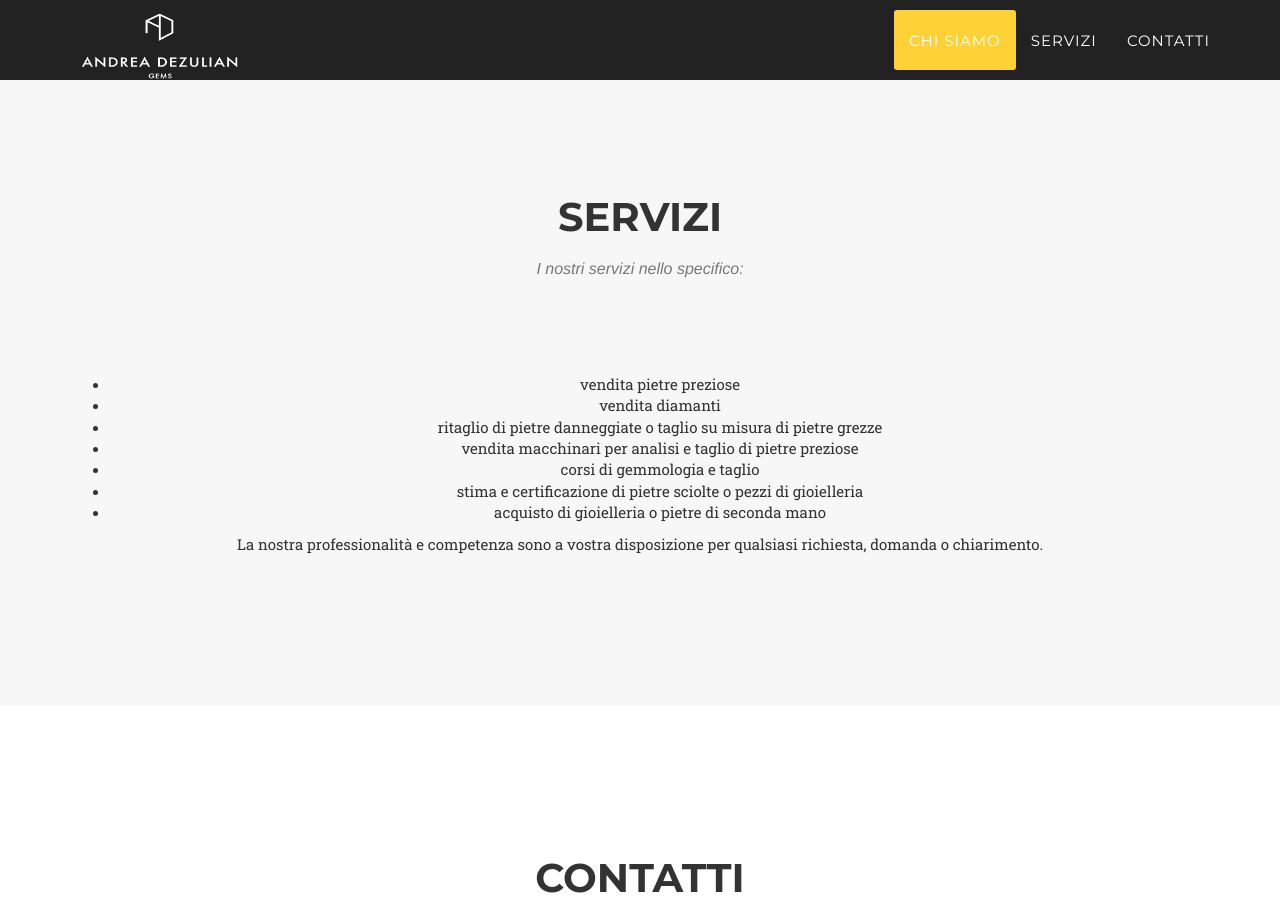
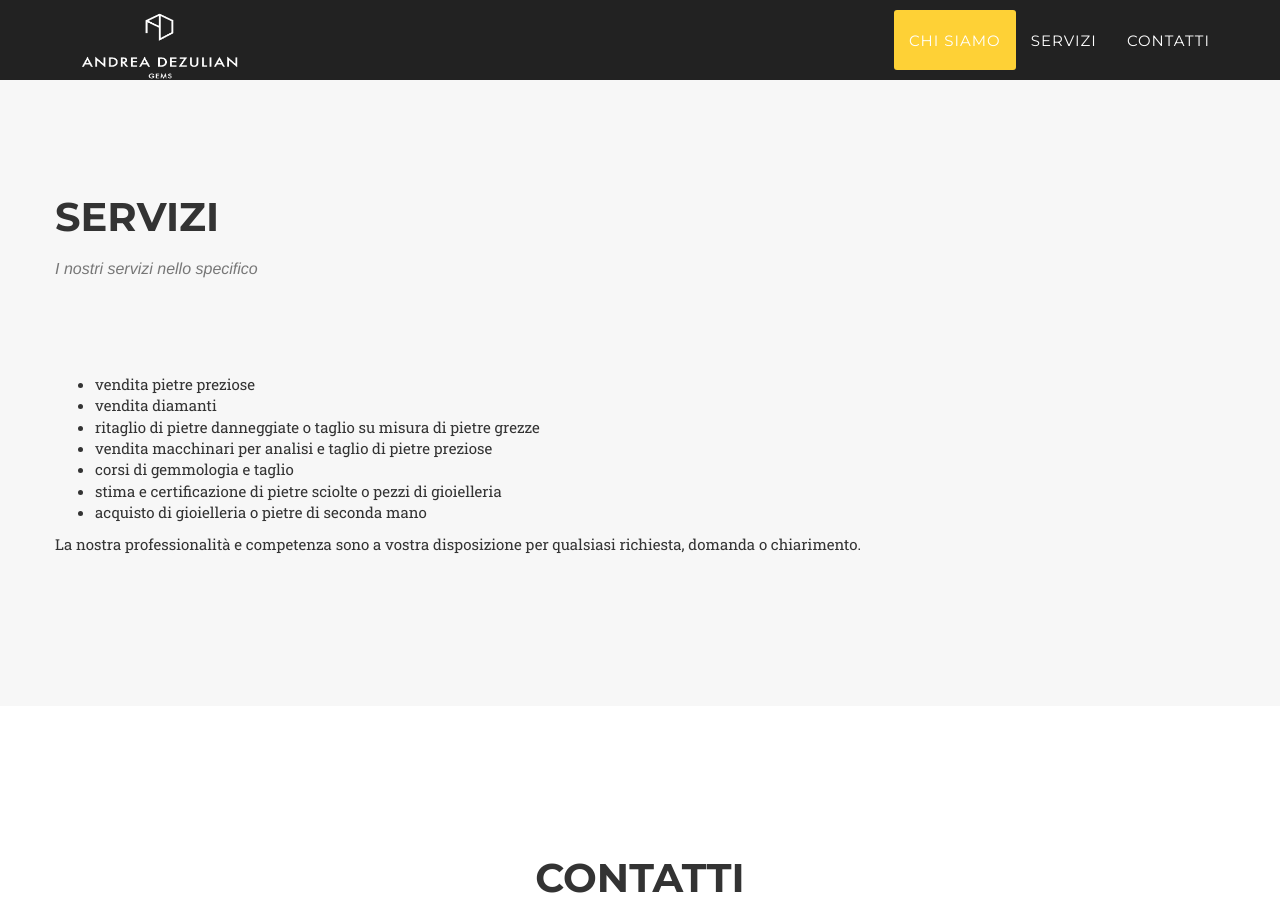
Before and after one commit to andreadezu/andreadezu.github.io, a Jekyll site: the page built from index.html, in a window 1280 px wide and 900 px high, scrolled down 1527 px. Built offline with Jekyll 4.4.1, drawn with Linux system fonts in a browser that asks for light colours; some web fonts are replaced.

Commit message:
services

```diff
--- a/_includes/servizi.html
+++ b/_includes/servizi.html
@@ -2,9 +2,9 @@
     <section id="servizi" class="bg-light-gray">
         <div class="container">
             <div class="row">
-                <div class="col-lg-12 text-center">
+
                     <h2 class="section-heading">Servizi</h2>
-                    <h3 class="section-subheading text-muted">I nostri servizi nello specifico:</h3><br>
+                    <h3 class="section-subheading text-muted">I nostri servizi nello specifico</h3><br>
 <ul><li>vendita pietre preziose</li>
 <li>vendita diamanti</li>
 <li>ritaglio di pietre danneggiate o taglio su misura di pietre grezze</li>
@@ -14,7 +14,7 @@
 <li>acquisto di gioielleria o pietre di seconda mano</li>
 </ul>
 La nostra professionalità e competenza sono a vostra disposizione per qualsiasi richiesta, domanda o chiarimento.
-                </div>
+
             </div>
 
         </div>
```
